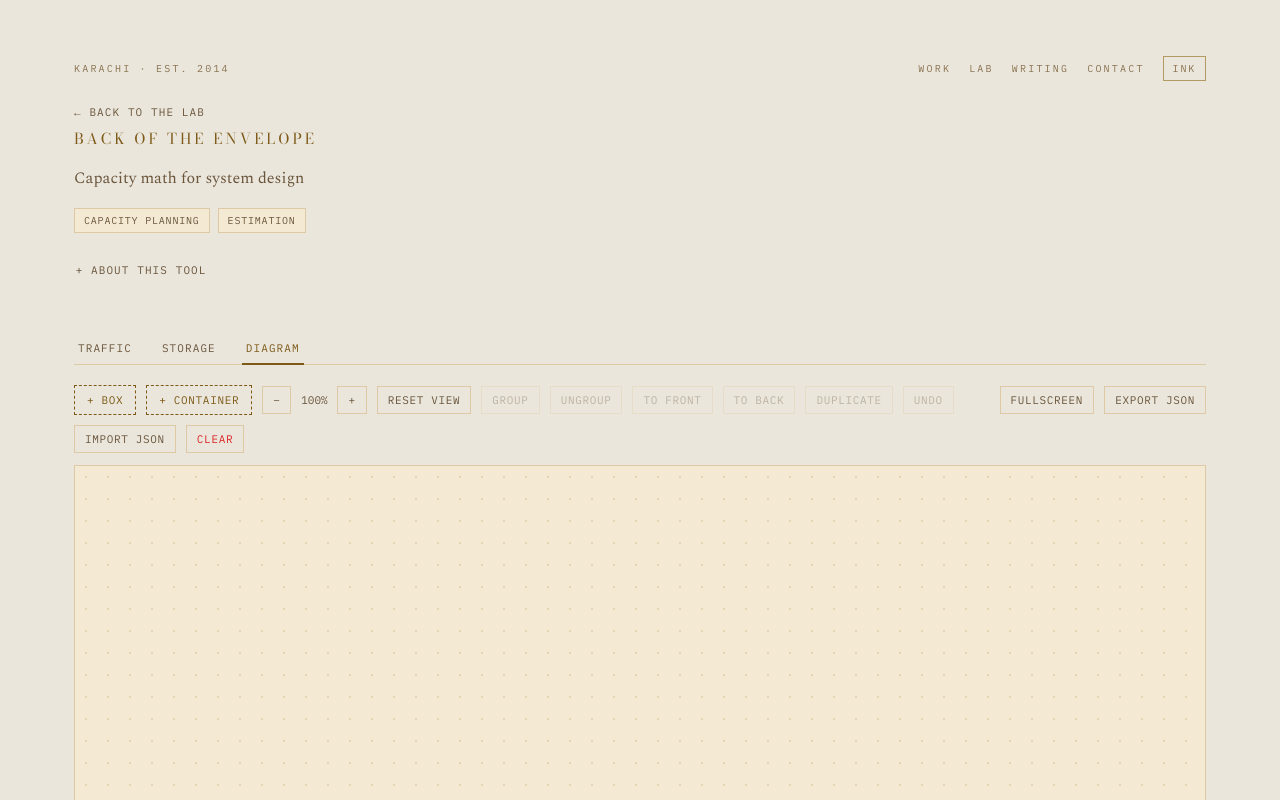
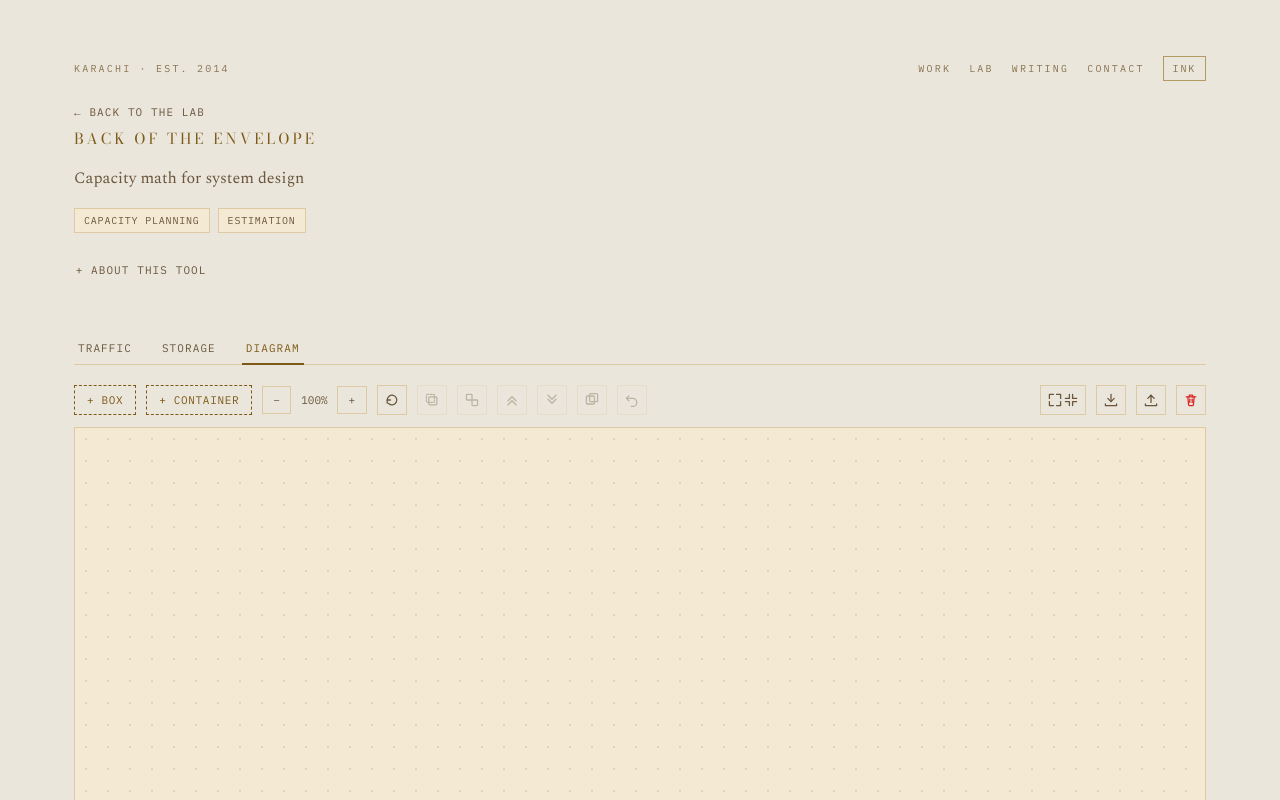
Before and after one commit to zeeshananjumjunaidi/zeeshananjumjunaidi-v2, an Astro site: page /lab/back-of-the-envelope in a window 1280 px wide. Both pictures are taken after a click on the button "DIAGRAM". Shown: the top 800 px of the page. Built offline with nearby package versions, Linux system fonts and the light colour scheme; Astro itself is replaced by a stand-in of ours.

Commit message:
Enhance diagram editor toolbar with icon buttons for improved usability and accessibility

```diff
--- a/src/components/labs/BackOfTheEnvelopeCalc.astro
+++ b/src/components/labs/BackOfTheEnvelopeCalc.astro
@@ -227,19 +227,42 @@
           <span class="dg-zoom-val" id="dgZoomVal">100%</span>
           <button type="button" class="dg-btn" id="dgZoomIn" aria-label="Zoom in">+</button>
         </div>
-        <button type="button" class="dg-btn" id="dgZoomReset">Reset view</button>
-        <button type="button" class="dg-btn" id="dgGroup" disabled>Group</button>
-        <button type="button" class="dg-btn" id="dgUngroup" disabled>Ungroup</button>
-        <button type="button" class="dg-btn" id="dgToFront" disabled>To Front</button>
-        <button type="button" class="dg-btn" id="dgToBack" disabled>To Back</button>
-        <button type="button" class="dg-btn" id="dgDuplicate" disabled>Duplicate</button>
-        <button type="button" class="dg-btn" id="dgUndo" disabled>Undo</button>
+        <button type="button" class="dg-btn dg-btn-icon" id="dgZoomReset" title="Reset view" aria-label="Reset view">
+          <svg class="dg-icon" viewBox="0 0 20 20" aria-hidden="true"><path d="M4 10a6 6 0 1 1 1.8 4.3"/><path d="M4 14v-4h4"/></svg>
+        </button>
+        <button type="button" class="dg-btn dg-btn-icon" id="dgGroup" disabled title="Group" aria-label="Group">
+          <svg class="dg-icon" viewBox="0 0 20 20" aria-hidden="true"><rect x="6" y="6" width="10" height="10" rx="1.2"/><rect x="3" y="3" width="10" height="10" rx="1.2" stroke-dasharray="2 2"/></svg>
+        </button>
+        <button type="button" class="dg-btn dg-btn-icon" id="dgUngroup" disabled title="Ungroup" aria-label="Ungroup">
+          <svg class="dg-icon" viewBox="0 0 20 20" aria-hidden="true"><rect x="3" y="3" width="7" height="7" rx="1"/><rect x="10" y="10" width="7" height="7" rx="1"/></svg>
+        </button>
+        <button type="button" class="dg-btn dg-btn-icon" id="dgToFront" disabled title="Bring to front" aria-label="Bring to front">
+          <svg class="dg-icon" viewBox="0 0 20 20" aria-hidden="true"><path d="M5 11l5-5 5 5"/><path d="M5 16l5-5 5 5"/></svg>
+        </button>
+        <button type="button" class="dg-btn dg-btn-icon" id="dgToBack" disabled title="Send to back" aria-label="Send to back">
+          <svg class="dg-icon" viewBox="0 0 20 20" aria-hidden="true"><path d="M5 4l5 5 5-5"/><path d="M5 9l5 5 5-5"/></svg>
+        </button>
+        <button type="button" class="dg-btn dg-btn-icon" id="dgDuplicate" disabled title="Duplicate" aria-label="Duplicate">
+          <svg class="dg-icon" viewBox="0 0 20 20" aria-hidden="true"><rect x="3" y="5" width="10" height="10" rx="1.2"/><rect x="7" y="2" width="10" height="10" rx="1.2"/></svg>
+        </button>
+        <button type="button" class="dg-btn dg-btn-icon" id="dgUndo" disabled title="Undo" aria-label="Undo">
+          <svg class="dg-icon" viewBox="0 0 20 20" aria-hidden="true"><path d="M6 5 3 8l3 3"/><path d="M3 8h8a5 5 0 0 1 0 10h-2"/></svg>
+        </button>
         <span class="dg-toolbar-spacer"></span>
-        <button type="button" class="dg-btn" id="dgFullscreen">Fullscreen</button>
-        <button type="button" class="dg-btn" id="dgExport">Export JSON</button>
-        <button type="button" class="dg-btn" id="dgImport">Import JSON</button>
+        <button type="button" class="dg-btn dg-btn-icon" id="dgFullscreen" title="Fullscreen" aria-label="Fullscreen">
+          <svg class="dg-icon dg-icon-enter" viewBox="0 0 20 20" aria-hidden="true"><path d="M3 8V3h5"/><path d="M17 8V3h-5"/><path d="M3 12v5h5"/><path d="M17 12v5h-5"/></svg>
+          <svg class="dg-icon dg-icon-exit" viewBox="0 0 20 20" aria-hidden="true" hidden><path d="M8 3v5H3"/><path d="M12 3v5h5"/><path d="M8 17v-5H3"/><path d="M12 17v-5h5"/></svg>
+        </button>
+        <button type="button" class="dg-btn dg-btn-icon" id="dgExport" title="Export JSON" aria-label="Export JSON">
+          <svg class="dg-icon" viewBox="0 0 20 20" aria-hidden="true"><path d="M10 3v9"/><path d="M6 8l4 4 4-4"/><path d="M3 15v2h14v-2"/></svg>
+        </button>
+        <button type="button" class="dg-btn dg-btn-icon" id="dgImport" title="Import JSON" aria-label="Import JSON">
+          <svg class="dg-icon" viewBox="0 0 20 20" aria-hidden="true"><path d="M10 13V4"/><path d="M6 8l4-4 4 4"/><path d="M3 15v2h14v-2"/></svg>
+        </button>
         <input type="file" id="dgImportInput" accept="application/json,.json" hidden>
-        <button type="button" class="dg-btn dg-btn-danger" id="dgClear">Clear</button>
+        <button type="button" class="dg-btn dg-btn-icon dg-btn-danger" id="dgClear" title="Clear" aria-label="Clear">
+          <svg class="dg-icon" viewBox="0 0 20 20" aria-hidden="true"><path d="M4 6h12"/><path d="M8 6V4h4v2"/><path d="M6 6l1 10a1 1 0 0 0 1 1h4a1 1 0 0 0 1-1l1-10"/><path d="M8.5 9v4"/><path d="M11.5 9v4"/></svg>
+        </button>
       </div>
 
       <div class="dg-canvas-wrap" id="dgCanvasWrap">
@@ -393,6 +416,12 @@
 .dg-btn-danger { color: var(--tone-bad); }
 .dg-btn-danger:hover { border-color: var(--tone-bad); color: var(--tone-bad); }
 .dg-toolbar-spacer { flex: 1 1 auto; }
+
+.dg-btn-icon { display: inline-flex; align-items: center; justify-content: center; padding: 6px; }
+.dg-icon {
+  width: 16px; height: 16px; fill: none; stroke: currentColor;
+  stroke-width: 1.6; stroke-linecap: round; stroke-linejoin: round;
+}
 
 .dg-canvas-wrap {
   position: relative; height: 460px; border: 1px solid var(--card-border); background: var(--card-bg);
@@ -1897,8 +1926,15 @@
   function isFullscreen() {
     return !!(document.fullscreenElement || document.webkitFullscreenElement);
   }
+  var fullscreenEnterIcon = fullscreenBtn.querySelector(".dg-icon-enter");
+  var fullscreenExitIcon = fullscreenBtn.querySelector(".dg-icon-exit");
   function updateFullscreenLabel() {
-    fullscreenBtn.textContent = isFullscreen() ? "Exit Fullscreen" : "Fullscreen";
+    var fs = isFullscreen();
+    var label = fs ? "Exit fullscreen" : "Fullscreen";
+    fullscreenBtn.title = label;
+    fullscreenBtn.setAttribute("aria-label", label);
+    fullscreenEnterIcon.hidden = fs;
+    fullscreenExitIcon.hidden = !fs;
   }
   fullscreenBtn.addEventListener("click", function () {
     if (isFullscreen()) {
```
